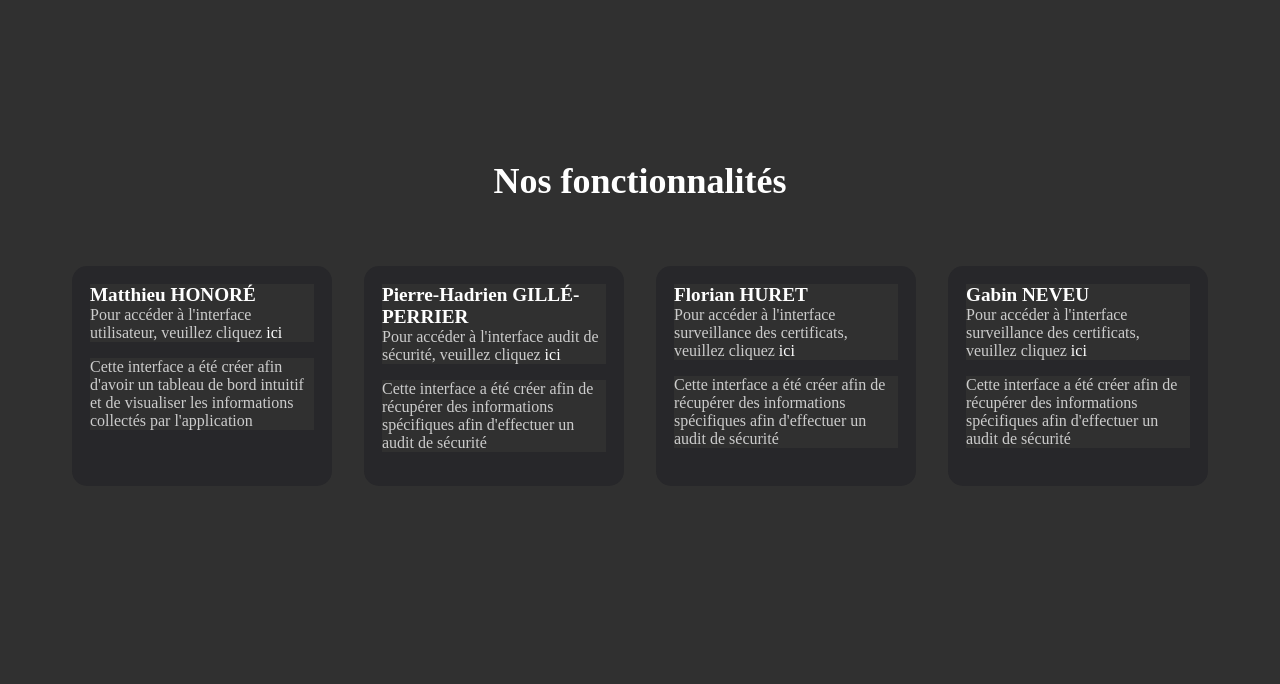
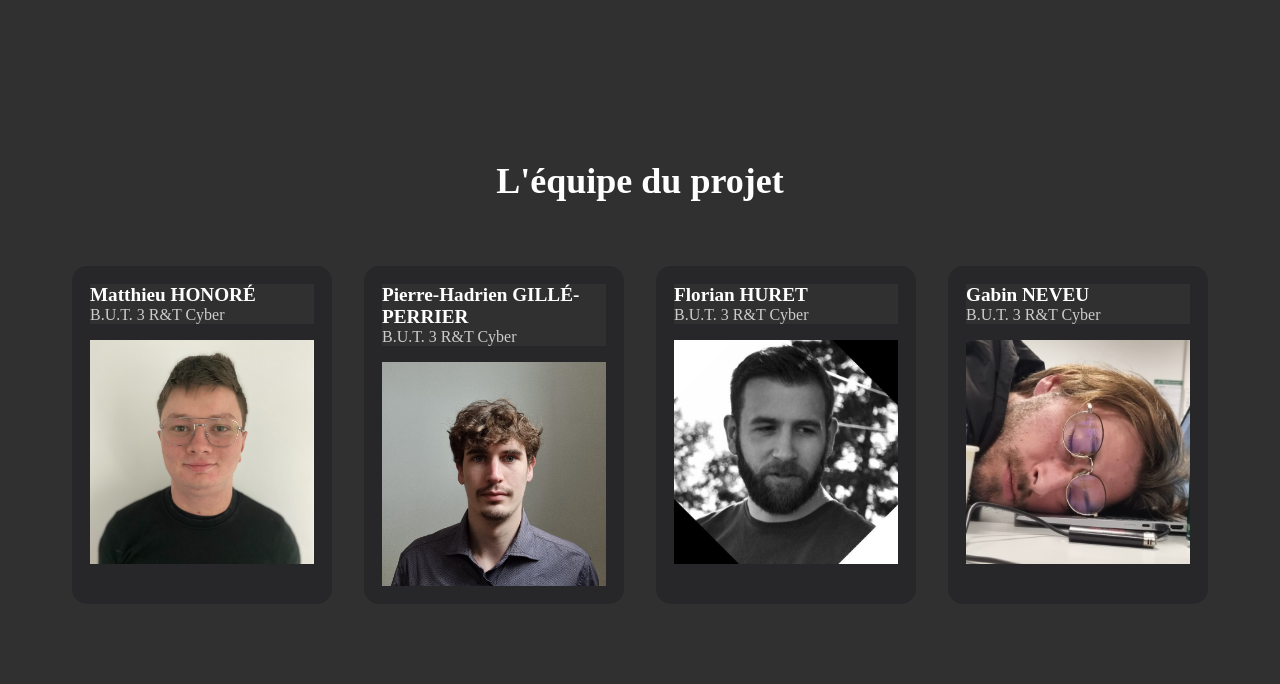
Before and after one commit to unkatorz/sae_502, a Flask app: page /a_propos in a window 1280 px wide. Shown: the part 658-1342 px from the top of the page. Before the commit the page ends 1106 px from the top, so only its background shows below. Run offline with Flask 3, Linux system fonts and the light colour scheme; some libraries are stand-ins or nearby versions; some web fonts are replaced.

Commit message:
ajout d'une page à propos

```diff
--- a/templates/a_propos.html
+++ b/templates/a_propos.html
@@ -45,28 +45,28 @@
 
 
     <section class="container">
-        <h2 class="header">Nos fonctionnalités</h2>
+        <h2 class="header">L'équipe du projet</h2>
         <div class="features">
             <div class="card">
               <h4>Matthieu HONORÉ</h4>
-              <p>Pour accéder à l'interface utilisateur, veuillez cliquez <a href="{{url_for('ui')}}">ici</a></p>
-              <p>Cette interface a été créer afin d'avoir un tableau de bord intuitif et de visualiser les informations collectés par l'application</p>
+              <p>B.U.T. 3 R&T Cyber</p>
+              <img src="{{ url_for('get_image', filename='matthieu.jpeg') }}">
             </div>
             <div class="card">
               <h4>Pierre-Hadrien GILLÉ-PERRIER</h4>
-              <p>Pour accéder à l'interface audit de sécurité, veuillez cliquez <a href="{{url_for('audit')}}">ici</a></p>
-              <p>Cette interface a été créer afin de récupérer des informations spécifiques afin d'effectuer un audit de sécurité</p>
+              <p>B.U.T. 3 R&T Cyber</p>
+              <img src="{{ url_for('get_image', filename='ph.jpeg') }}">
             </div>
             <div class="card">
               <h4>Florian HURET</h4>
-              <p>Pour accéder à l'interface surveillance des certificats, veuillez cliquez <a href="{{url_for('ssl')}}">ici</a></p>
-              <p>Cette interface a été créer afin de récupérer des informations spécifiques afin d'effectuer un audit de sécurité</p>
+              <p>B.U.T. 3 R&T Cyber</p>
+              <img src="{{ url_for('get_image', filename='florian.jpeg') }}">
             </div>
             <div class="card">
                 <h4>Gabin NEVEU</h4>
-                <p>Pour accéder à l'interface surveillance des certificats, veuillez cliquez <a href="{{url_for('ssl')}}">ici</a></p>
-                <p>Cette interface a été créer afin de récupérer des informations spécifiques afin d'effectuer un audit de sécurité</p>
-              </div>
+                <p>B.U.T. 3 R&T Cyber</p>
+                <img src="{{ url_for('get_image', filename='gabin.jpeg') }}">
+            </div>
         </div>
     </section>
     <script src="script.js"></script>
```
Also changed, not shown: images/florian.jpeg (added), images/gabin.jpeg (added), images/matthieu.jpeg (added), images/ph.jpeg (added).
